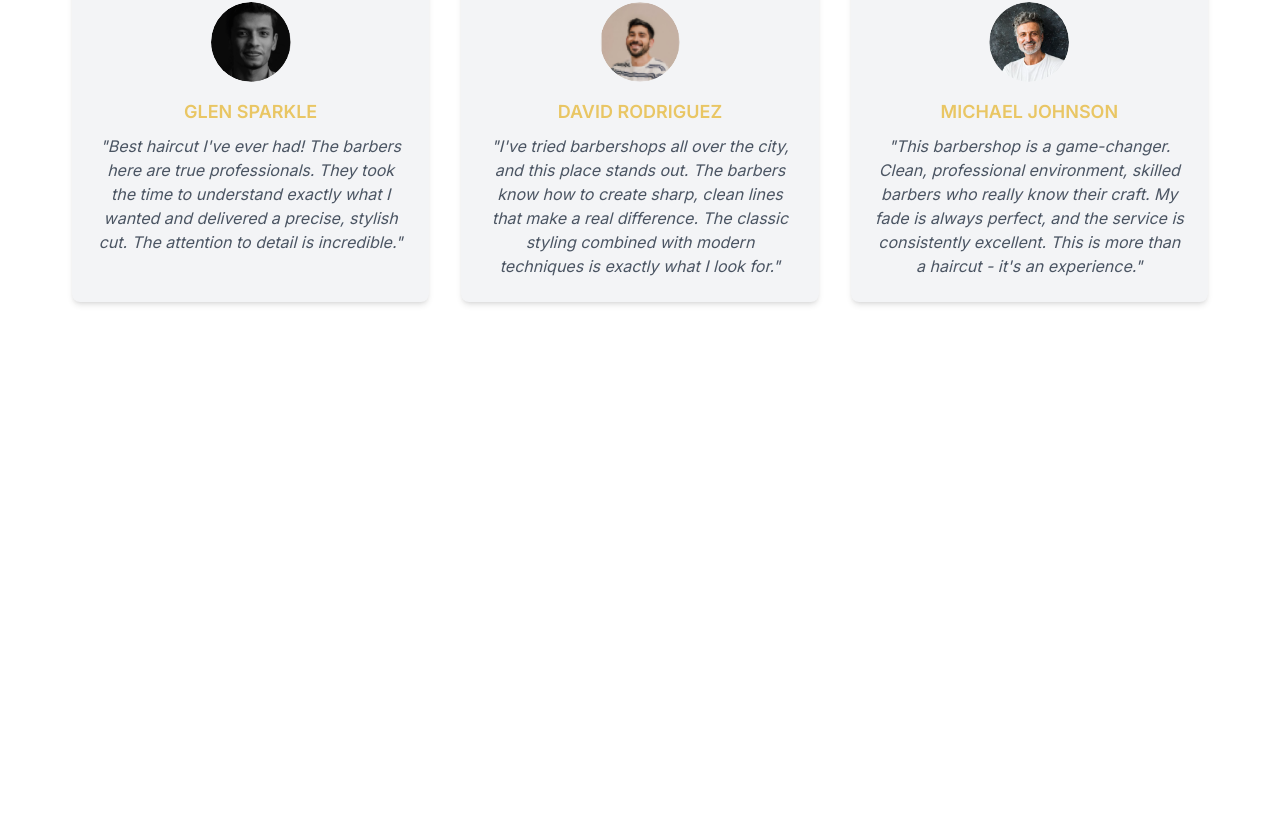
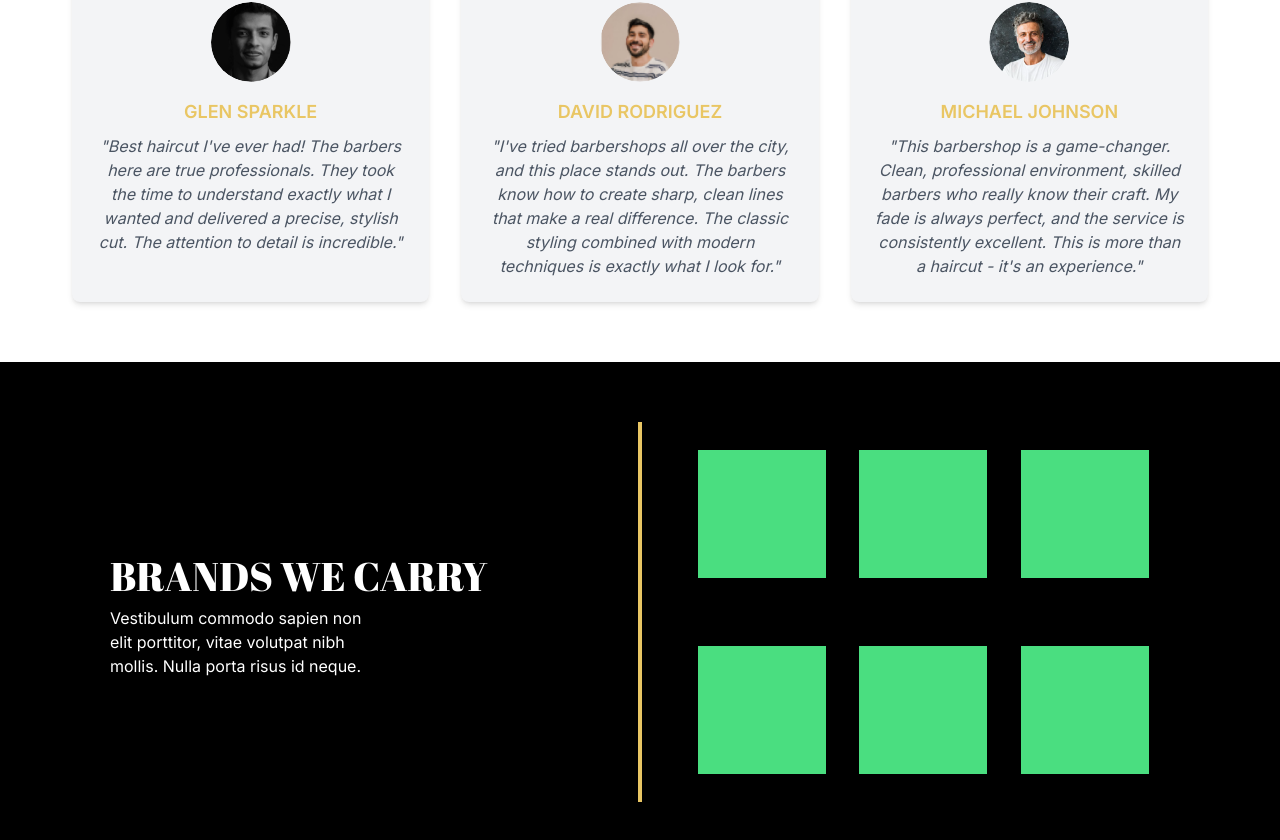
Before and after one commit to Guilherme-Vale-98/BarberShop, a Next.js app: page / in a window 1280 px wide. Shown: the part 2237-3077 px from the top of the page. Before the commit the page ends 2599 px from the top, so only its background shows below. Built offline with nearby package versions, Linux system fonts and the light colour scheme.

Commit message:
brands wip

```diff
--- a/src/app/page.tsx
+++ b/src/app/page.tsx
@@ -1,3 +1,4 @@
+import Brands from "@/components/Brands";
 import Counter from "@/components/Counter";
 import Hero from "@/components/Hero";
 import Navbar from "@/components/Navbar";
@@ -12,6 +13,7 @@ export default function App() {
             <Services/>
             <Counter/>
             <Review/>
+            <Brands/>
         </>
     );
 }
--- /dev/null
+++ b/src/components/Brands.tsx
@@ -0,0 +1,27 @@
+import { abril, inter } from '@/app/constants'
+import React from 'react'
+
+type Props = {}
+
+const Brands = (props: Props) => {
+  return (
+    <section className=' bg-black flex text-white py-[60px] px-[110px] h-[500px]'>
+        <div className='border-r-2 border-r-themeYellow flex flex-col justify-center w-1/2'>
+          <div className={`${abril.className}  text-[40px] `} >BRANDS WE CARRY</div>
+          <div className={`${inter.className} w-1/2`} > Vestibulum commodo sapien non elit
+          porttitor, vitae volutpat nibh mollis. Nulla
+          porta risus id neque. </div>
+        </div>
+        <div className='grid border-l-2  items-center border-l-themeYellow w-[50%] grid-rows-2 gap-3 pl-14 grid-cols-3'>
+              <div className='bg-green-400 w-32 h-32'></div>
+              <div className='bg-green-400 w-32 h-32'></div>
+              <div className='bg-green-400 w-32 h-32'></div>
+              <div className='bg-green-400 w-32 h-32'></div>
+              <div className='bg-green-400 w-32 h-32'></div>
+              <div className='bg-green-400 w-32 h-32'></div>
+        </div>
+    </section>
+  )
+}
+
+export default Brands
--- a/src/components/Counter.tsx
+++ b/src/components/Counter.tsx
@@ -11,7 +11,7 @@ function Counting({value}:{value: number}) {
     useEffect(() => {
         if (!hasAnimated) {
             const controls = animate(count, value, {
-                ease: "easeInOut", duration: 2, onUpdate: (latest) =>
+                ease: "easeInOut", duration: 1.5, onUpdate: (latest) =>
                     count.set(Math.round(latest)), onComplete: () => setHasAnimated(true)
             })
             return () => controls.stop()
```
